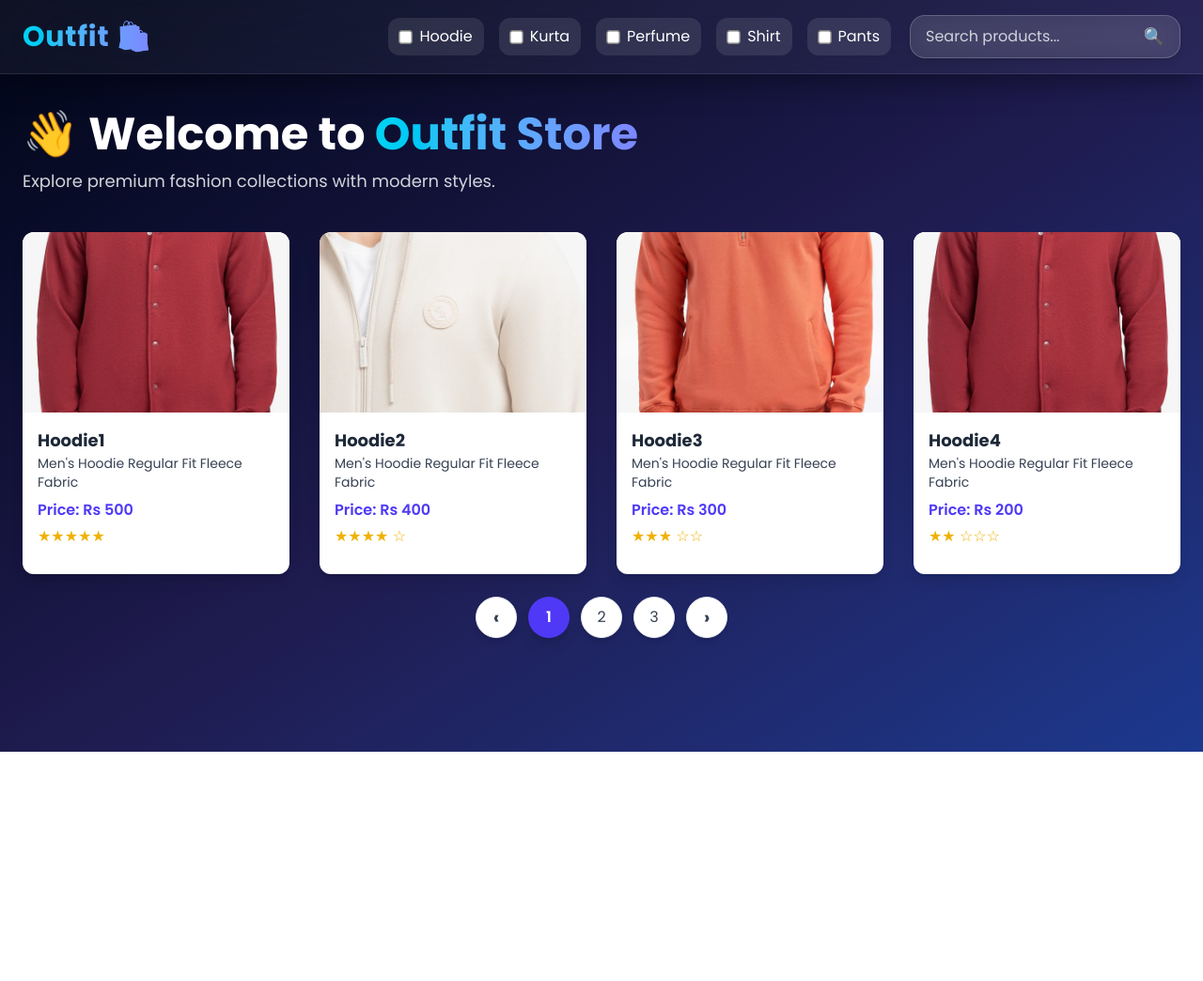
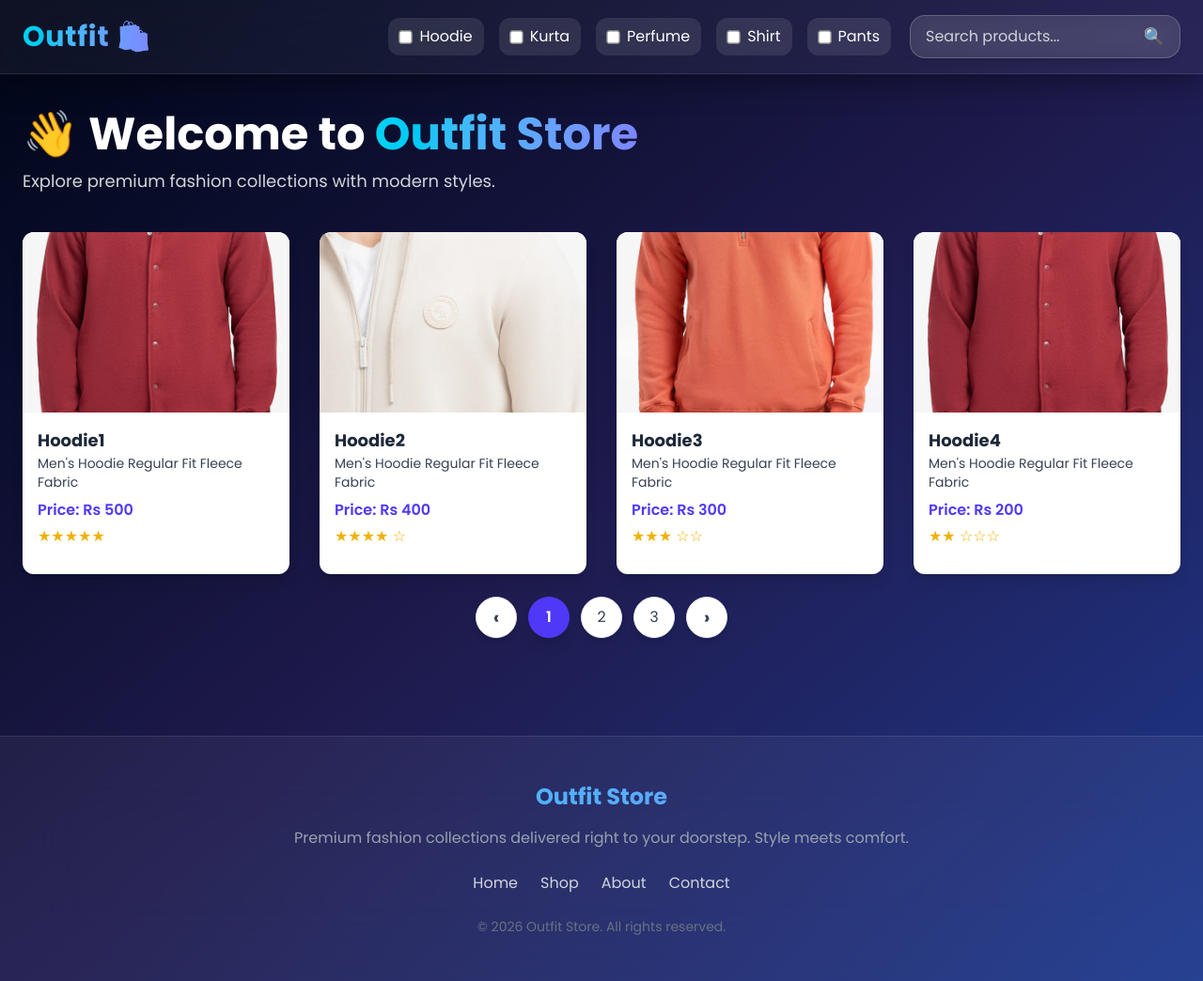
Before and after one commit to Hammad-000/outfitstore, a website with bundled scripts: page index.html in a window 1280 px wide. Shown: the whole page at 94% size. Before the commit the page ends 800 px from the top, so only its background shows below. Built offline with nearby package versions, Linux system fonts and the light colour scheme.

Commit message:
footer add

```diff
--- a/index.html
+++ b/index.html
@@ -158,7 +158,32 @@
 
 </div>
   </main>
-<script type="module" src="script.js"></script>
 
+  <footer class="bg-white/5 backdrop-blur-2xl border-t border-white/10 mt-10">
+  <div class="max-w-7xl mx-auto px-6 py-12 text-center text-gray-300">
+
+    <h3 class="text-2xl font-bold mb-4 bg-gradient-to-r from-cyan-400 to-indigo-400 bg-clip-text text-transparent">
+      Outfit Store
+    </h3>
+
+    <p class="mb-6 text-gray-400">
+      Premium fashion collections delivered right to your doorstep. Style meets comfort.
+    </p>
+
+    <div class="flex justify-center gap-6 mb-6">
+      <a href="#" class="hover:text-cyan-400 transition">Home</a>
+      <a href="#" class="hover:text-cyan-400 transition">Shop</a>
+      <a href="#" class="hover:text-cyan-400 transition">About</a>
+      <a href="#" class="hover:text-cyan-400 transition">Contact</a>
+    </div>
+
+    <p class="text-gray-500 text-sm">
+      &copy; 2026 Outfit Store. All rights reserved.
+    </p>
+
+  </div>
+</footer>
+
+  <script type="module" src="script.js"></script>
 
 </html>
--- a/script.js
+++ b/script.js
@@ -2,18 +2,6 @@ import items from "./data/product.js";
 
 const cardsContainer = document.getElementById("cardsContainer");
 const searchInput = document.getElementById("search");
-
-
-let high = items.forEach(element => {
-  let value =  element.price
-  console.log(value)
-})
-
-
-
-
-
-
 
 const categoryCheckboxes = [
   document.getElementById("hoodie"),
@@ -28,11 +16,6 @@ const page1Btn = document.querySelector(".btn-2");
 const page2Btn = document.querySelector(".btn-3");
 const page3Btn = document.querySelector(".btn-4");
 const nextBtn = document.querySelector(".btn-next");
-
-
-
-
-const rangefilter = document.querySelector(".cardsContainer")
 
 const cardsPerPage = 4;
 let currentPage = 1;
```
